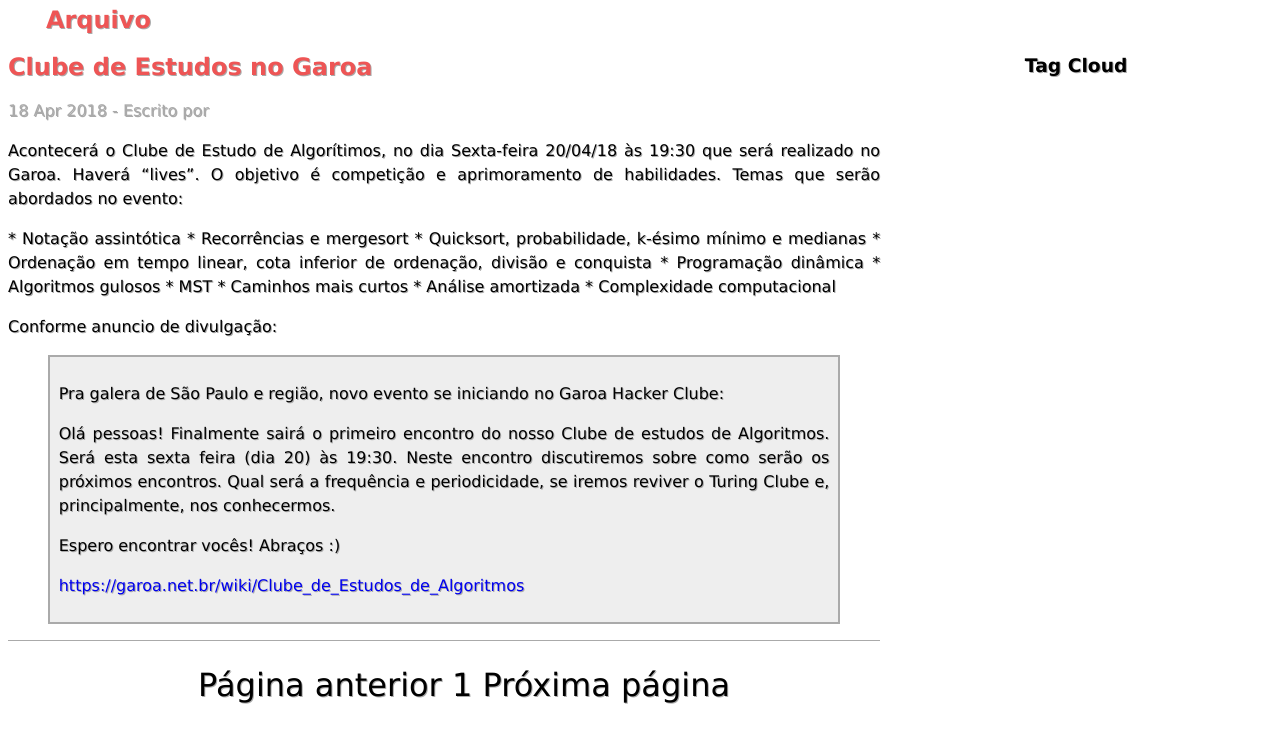
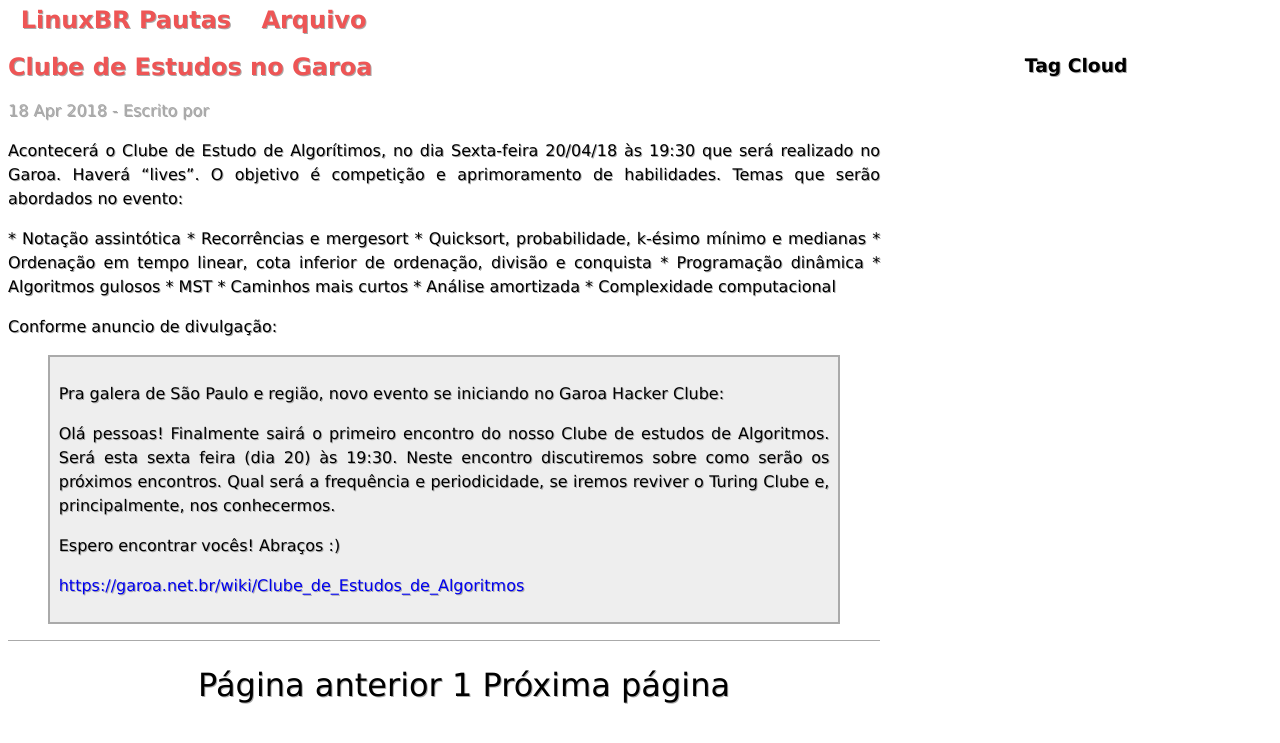
Before and after one commit to farribeiro/linux-br, a Jekyll site: the page built from index.html, in a window 1280 px wide. Shown: the top 743 px of the page. Built offline with Jekyll 4.4.1, drawn with Linux system fonts in a browser that asks for light colours; the list of posts is cut into pages by our own code.

Commit message:
Adicionado nome do projeto

```diff
--- a/_config.yml
+++ b/_config.yml
@@ -2,6 +2,8 @@ theme: jekyll-theme-minimal
 
 # the subpath of your site, e.g. /blog/
 baseurl: ""
+
+name: "LinuxBR Pautas"
 
 # the base hostname & protocol for your site
 url: "http://farribeiro.github.io/linuxbr-pautas"
```
